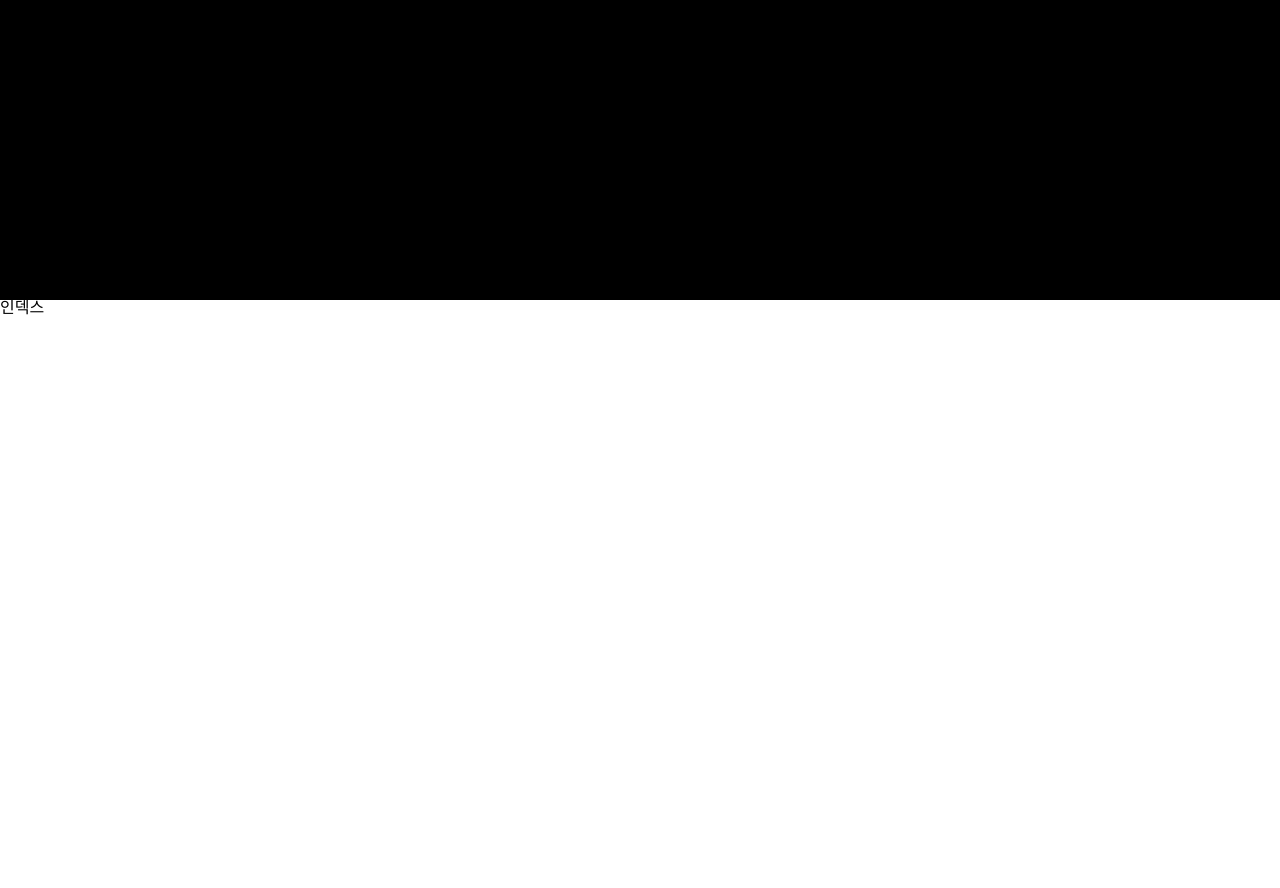
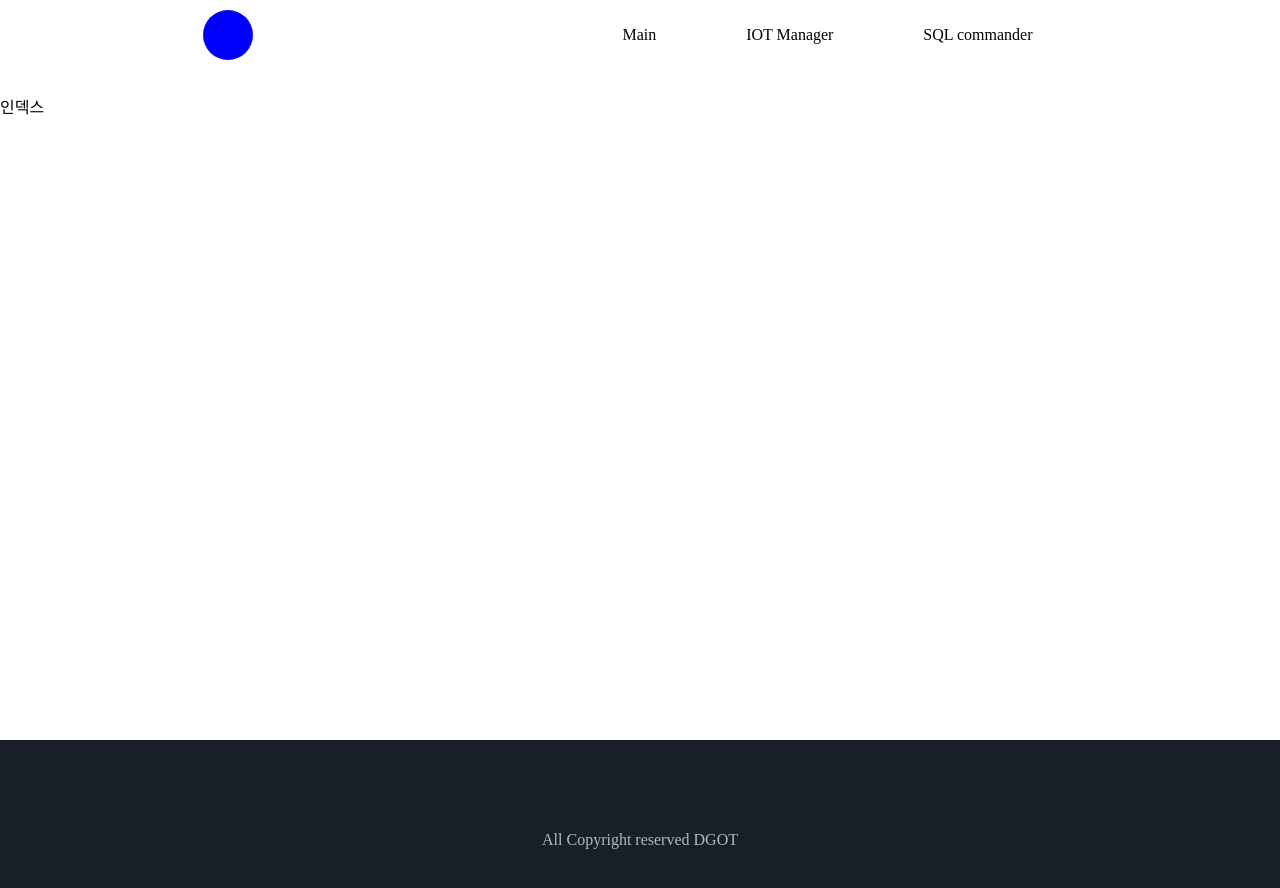
Before and after one commit to Hong-JunHyeok/2021_DGSW_Hackathon, a Next.js app: page / in a window 1280 px wide. Shown: the top 888 px of the page. Before the commit the page ends 800 px from the top, so only its background shows below. Built offline with nearby package versions, Linux system fonts and the light colour scheme.

Commit message:
ADD: page Layout

```diff
--- a/components/AppLayout/index.tsx
+++ b/components/AppLayout/index.tsx
@@ -1,13 +1,29 @@
 import Head from "next/head";
 import React, { FC } from "react";
-import { Header } from "./styles";
+import { Content, Footer, NavBar } from "./styles";
+import Link from "next/link";
 
 const AppLayout: FC = ({ children }) => {
   return (
     <>
-      <Header />
-      {children}
-      {/* <Footer /> */}
+      <NavBar>
+        <div className="container">
+          <div className="logo"></div>
+          <ul className="content">
+            <li>
+              <Link href="/">Main</Link>
+            </li>
+            <li>
+              <Link href="/">IOT Manager</Link>
+            </li>
+            <li>
+              <Link href="/">SQL commander</Link>
+            </li>
+          </ul>
+        </div>
+      </NavBar>
+      <Content>{children}</Content>
+      <Footer>All Copyright reserved DGOT</Footer>
     </>
   );
 };
--- a/components/AppLayout/styles.tsx
+++ b/components/AppLayout/styles.tsx
@@ -1,7 +1,56 @@
 import styled from "styled-components";
 
-export const Header = styled.div`
+export const NavBar = styled.header`
   width: 100%;
-  height: 300px;
-  background-color: black;
+  position: fixed;
+  left: 0;
+  .nav_no_top {
+    border-bottom: 1px solid black;
+    backdrop-filter: blur(30px);
+  }
+  .container {
+    padding: 10px;
+    max-width: 1200px;
+    margin: 0 auto;
+    height: 100%;
+    display: flex;
+    justify-content: space-around;
+    .logo {
+      width: 50px;
+      height: 50px;
+      border-radius: 50%;
+      background-color: blue;
+    }
+    .content {
+      display: flex;
+      width: 500px;
+      justify-content: space-around;
+      align-items: center;
+      li > a {
+        padding: 20px;
+        text-decoration: none;
+        color: black;
+        border-radius: 10px;
+      }
+      li > a:hover {
+        background-color: #bfbfbf;
+      }
+    }
+  }
 `;
+
+export const Content = styled.main`
+  padding-top: 100px;
+  min-height: 80vh;
+`;
+
+export const Footer = styled.footer`
+  width: 100%;
+  height: 200px;
+  background-color: #191f28;
+  color: #b0b8c1;
+  display: flex;
+  justify-content: center;
+  align-items: center;
+  font-size: 16px;
+`;
```
